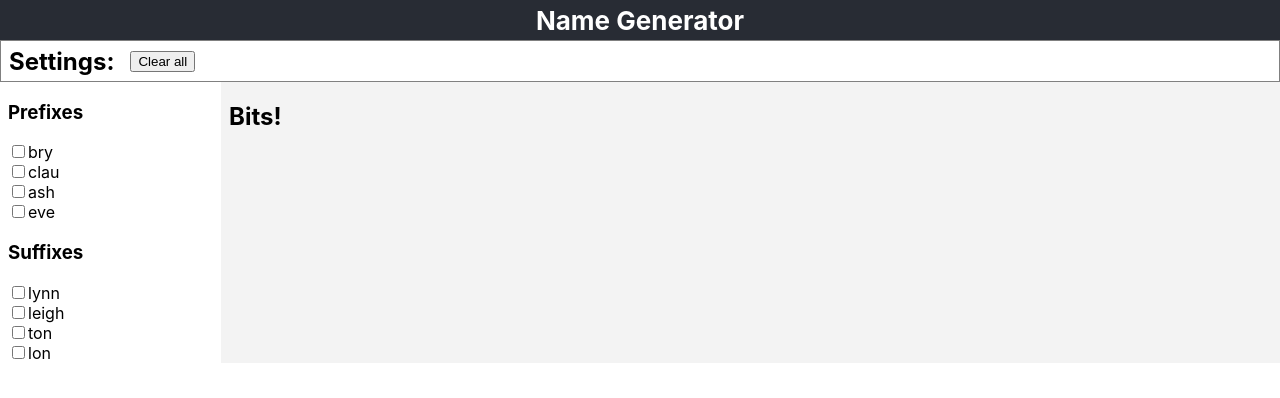
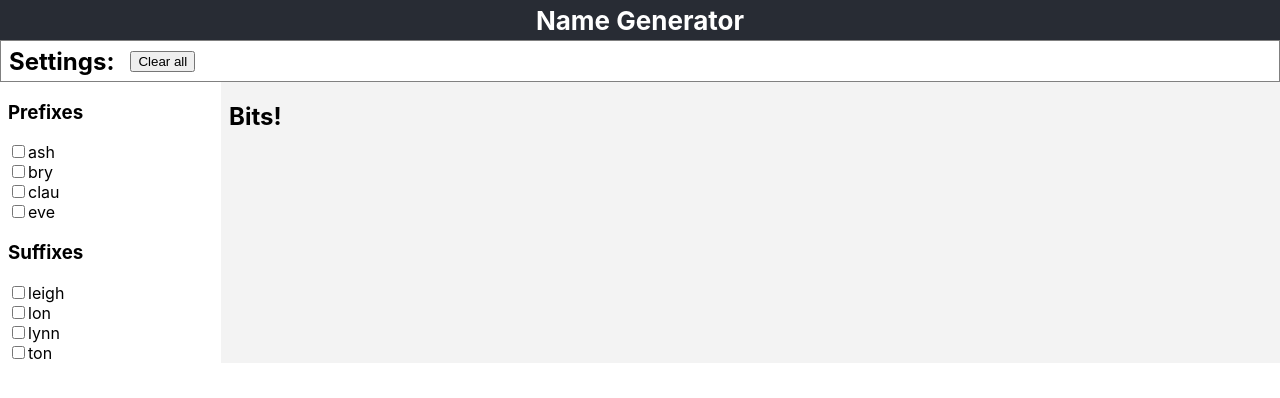
Before and after one commit to joshawnard/name-builder, a React (Create React App) app: page / in a window 1280 px wide. Shown: the top 398 px of the page. Built offline with nearby package versions, Linux system fonts and the light colour scheme.

Commit message:
sort bits

```diff
--- a/src/components/WordSelectForm.tsx
+++ b/src/components/WordSelectForm.tsx
@@ -28,7 +28,7 @@ const WordSelectForm = (): JSX.Element => {
         </h3>
 
         {
-          prefixes.map((prefix) => {
+          prefixes.sort().map((prefix) => {
             return (
               <div>
                 <label>
@@ -51,7 +51,7 @@ const WordSelectForm = (): JSX.Element => {
         </h3>
 
         {
-          suffixes.map((suffix) => {
+          suffixes.sort().map((suffix) => {
             return (
               <div>
                 <label>
```
Also changed, not shown: 1 other file (tests, documents, lock files or other folders).
